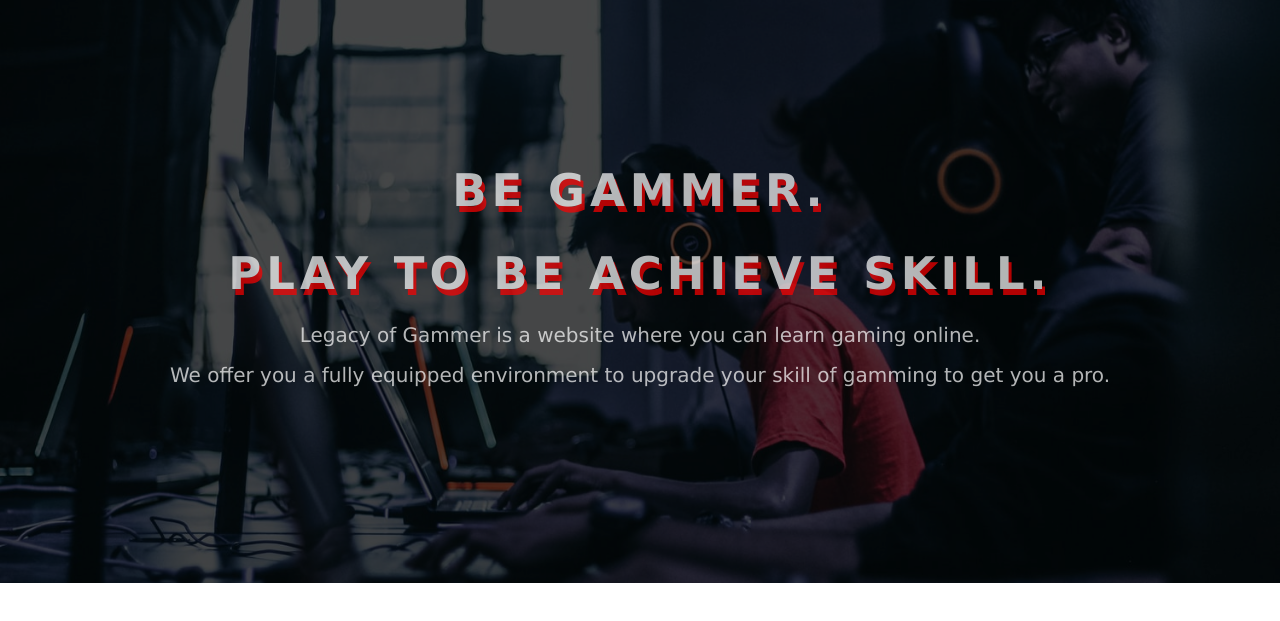
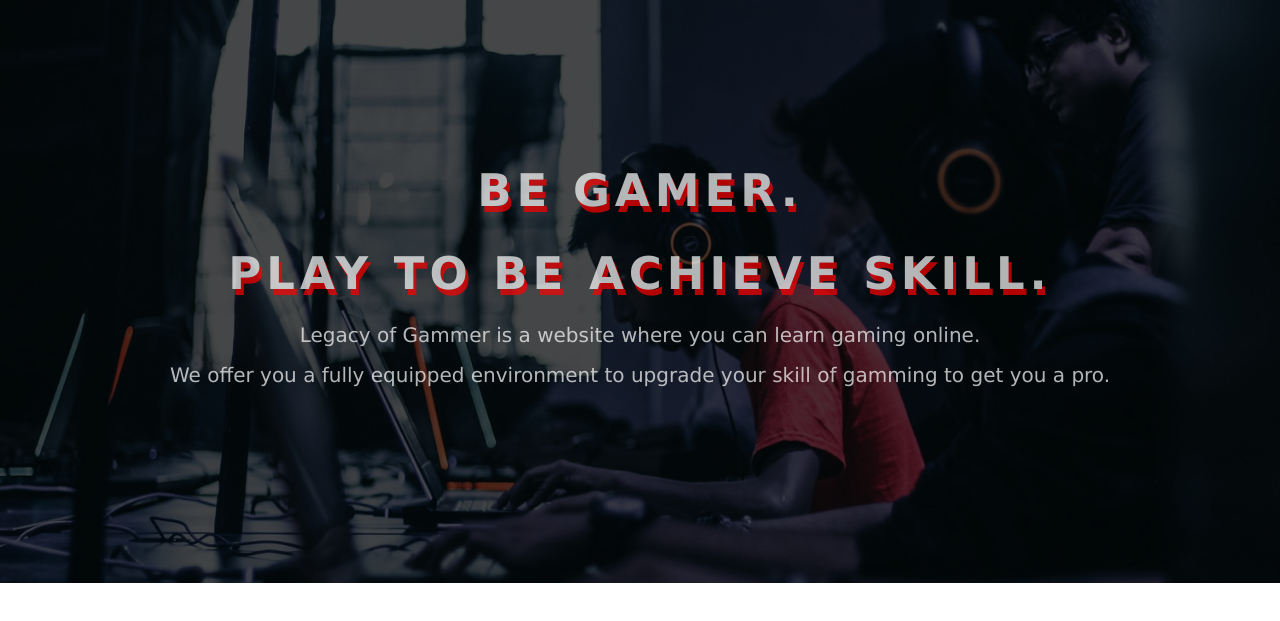
Before and after one commit to himanshusharma111/himanshusharma111.github.io, a plain HTML site: page index.html in a window 1280 px wide. Shown: the part 131-752 px from the top of the page. Drawn offline with Linux system fonts and the light colour scheme.

Commit message:
Update index.html

```diff
--- a/index.html
+++ b/index.html
@@ -32,7 +32,7 @@
 
        <div class="top-wrapper">
       <div class="container">
-        <h1>BE GAMMER.</h1>
+        <h1>BE GAMER.</h1>
         <h1>PLAY TO BE ACHIEVE SKILL.</h1>
         <p>Legacy of Gammer is a website where you can learn gaming online.</p>
         <p>We offer you a fully equipped environment to upgrade your skill of gamming to get you a pro.</p>
```
